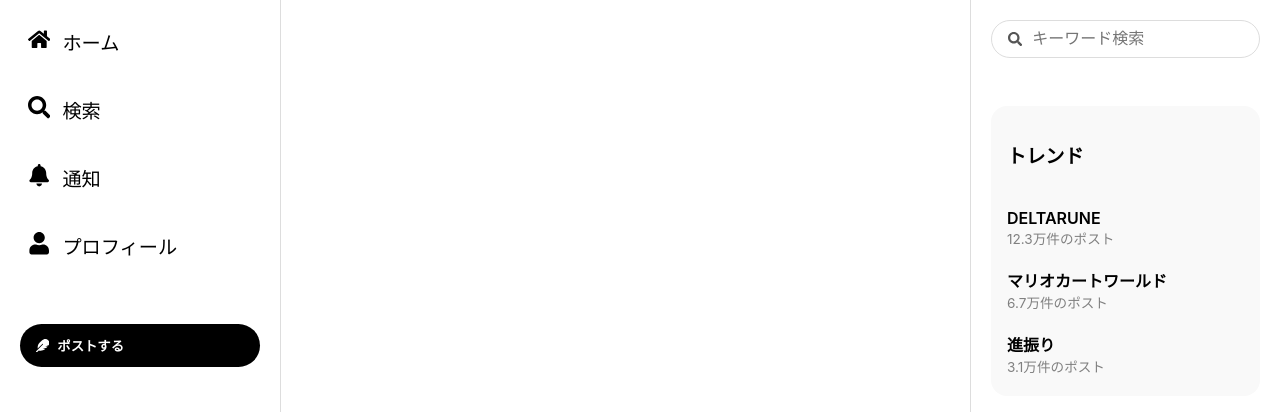
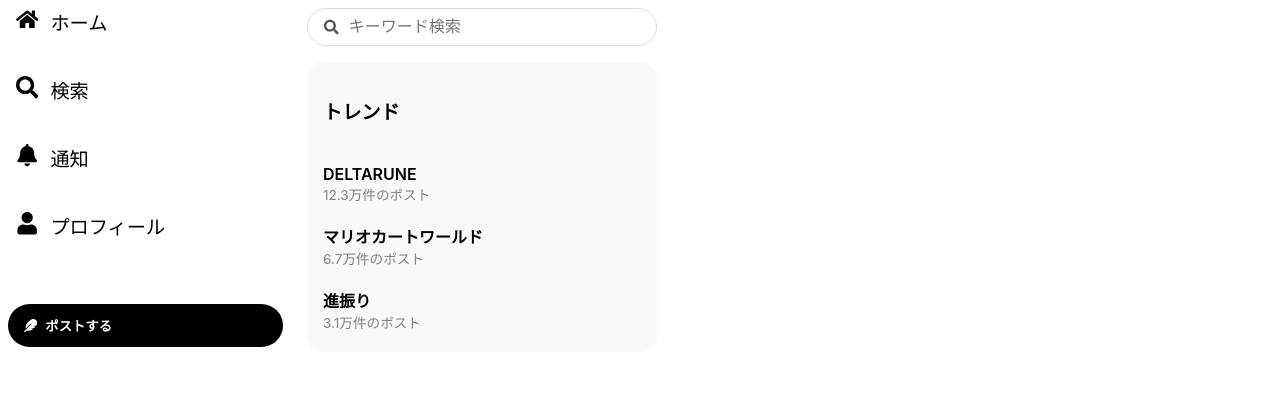
Before and after one commit to Jam-oji3/uttc_hackathon_shuei_mizusawa_fe, a React (Create React App) app in the folder my-x-app/: page / in a window 1280 px wide. Shown: the top 412 px of the page. Built offline with nearby package versions, Linux system fonts and the light colour scheme.

Commit message:
change: サイドバーのCSS調整

```diff
--- a/my-x-app/src/layouts/Searchbar.module.css
+++ b/my-x-app/src/layouts/Searchbar.module.css
@@ -1,15 +1,12 @@
 .searchbar {
-    width: px;
-    height: 100vh;
-    padding: 20px;
-    border-left: 1px solid #ddd;
-    background-color: #ffffff;
-    display: flex;
-    flex-direction: column;
-    gap: 3rem;
-    position: fixed;
-    right: 0;
-    top: 0;
+  width: 350px;
+  height: 100vh;
+  padding: 8px 16px;
+  display: flex;
+  flex-direction: column;
+  gap: 16px;
+  position: sticky; /* スクロールに追従 */
+  top: 0;
   }
 
   /* 検索バー */
--- a/my-x-app/src/layouts/Sidebar.module.css
+++ b/my-x-app/src/layouts/Sidebar.module.css
@@ -1,16 +1,13 @@
 /* src/components/Sidebar.module.css */
 .sidebar {
-    width: 240px;
-    height: 100vh;
-    padding: 20px;
-    border-right: 1px solid #ddd;
-    display: flex;
-    flex-direction: column;
-    justify-content: flex-start;
-    background-color: #ffffff;
-    top: 0;
-    left: 0;
-    position: fixed;
+  width: 275px; /* Xの標準的な幅に調整 */
+  height: 100vh;
+  padding: 0 8px;
+  display: flex;
+  flex-direction: column;
+  justify-content: space-between;
+  position: sticky; /* スクロールに追従 */
+  top: 0;
   }
 
   .menu {
```
